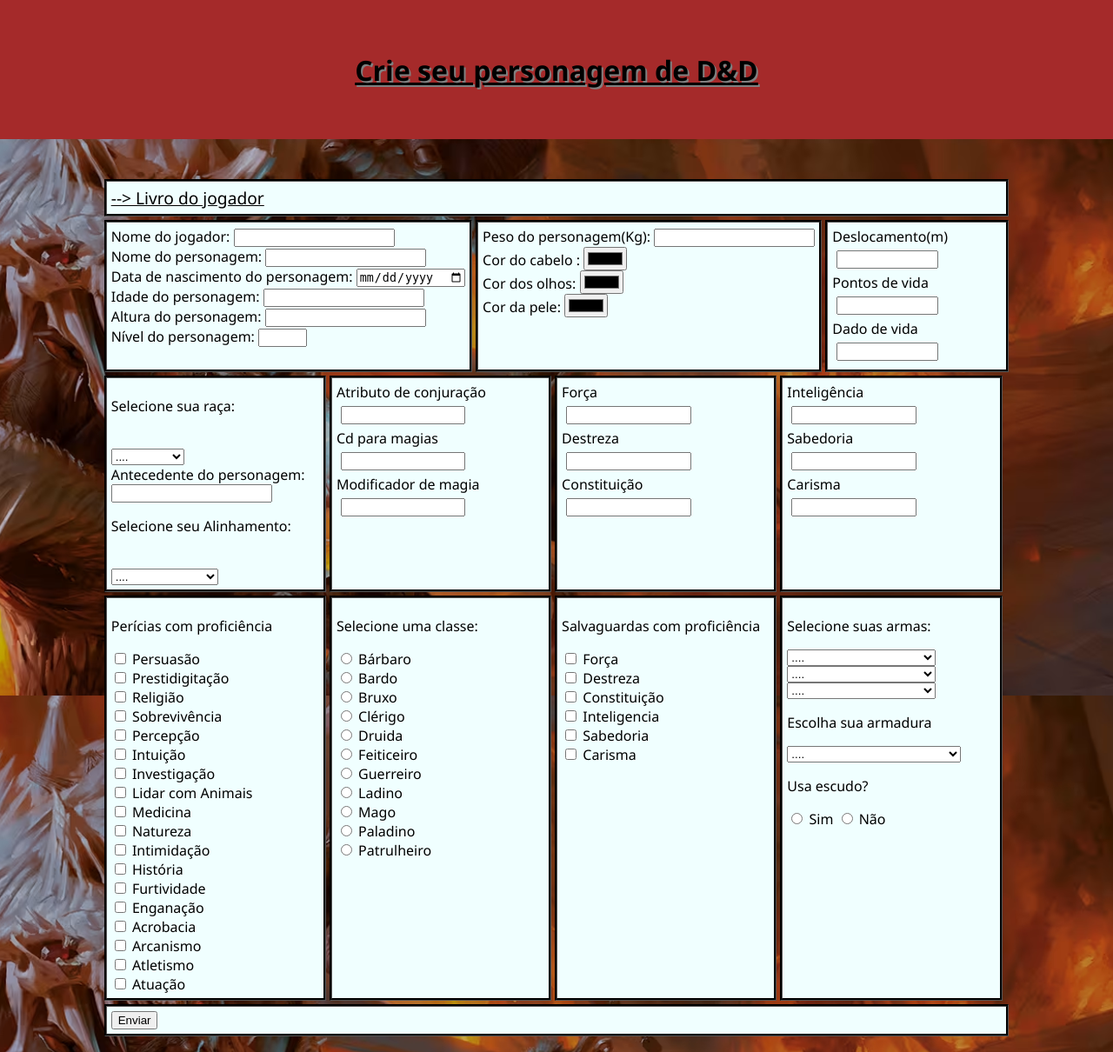
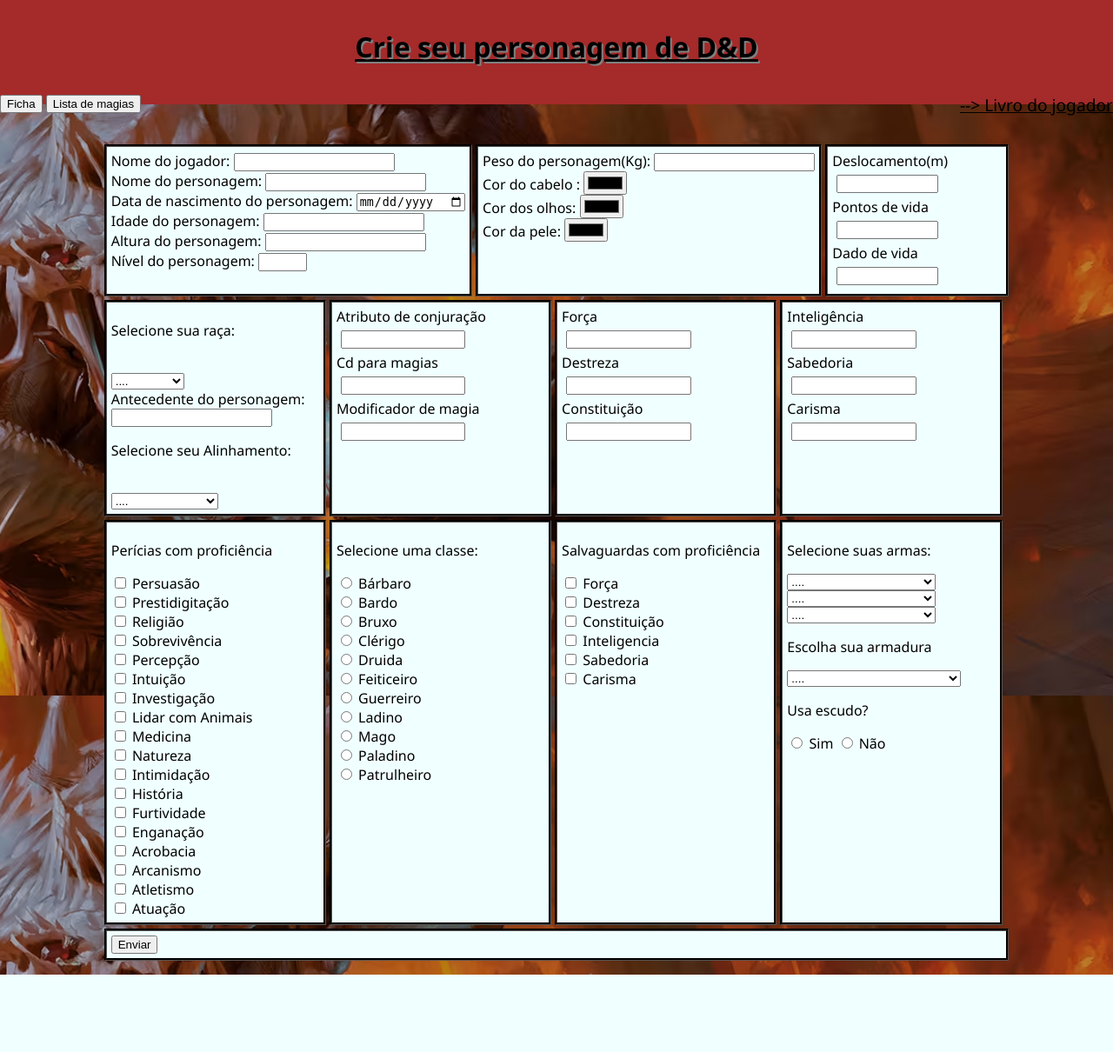
Before and after one commit to pdrlbueno/Projeto-ficha-online, a PHP site: page / in a window 1280 px wide. Shown: the whole page at 87% size. After the commit the page ends 1121 px from the top, so only its background shows below. Run offline with PHP 8.4, Linux system fonts and the light colour scheme.

Commit message:
UPT - Implementação de abas

```diff
--- a/index.html
+++ b/index.html
@@ -10,17 +10,25 @@
 
 <body>
     <header>
+        <div class="tittle_headder">
             <p>Crie seu personagem de D&D</p>
+
+        </div>
+        <div class="sec_header">
+            <div>
+                <button  class="Abalink" onclick="AbrirAba(event , 'ficha')">Ficha</button>
+                <button class="Abalink" onclick="AbrirAba(event , 'magias')">Lista de magias</button>
+            </div>
+            <a href="https://drive.google.com/file/d/1NG2IqUV99dezji9ayG3obxtU2CqKU6Re/view?usp=sharing"
+                class="link" target="_blank">--> Livro do jogador
+            </a>
+        </div>
     </header>
     <br>
     <br>
     <main>
+        <div id="ficha"  class="tabcontent">
             <form id="form" name="form">
-            <div class="box">
-                <a href="https://drive.google.com/file/d/1NG2IqUV99dezji9ayG3obxtU2CqKU6Re/view?usp=sharing"
-                    class="link" target="_blank">--> Livro do jogador
-                </a>
-            </div>
 
 
                 <div class="flex">
@@ -390,6 +398,10 @@
                 </div>
 
             </form>
+        </div>
+        <div id="magias"  class="tabcontent">
+
+        </div>
     </main>
 </body>
 
--- a/script.js
+++ b/script.js
@@ -32,6 +32,24 @@ const classe = document.getElementsByName('classe');
 
 
 
+function AbrirAba(event , Abaname){
+    var i, tabcontent , Abalink;
+ // Get all elements with class="tabcontent" and hide them
+ tabcontent = document.getElementsByClassName("tabcontent");
+ for (i = 0; i < tabcontent.length; i++) {
+   tabcontent[i].style.display = "none";
+ }
+
+ // Get all elements with class="tablinkSs" and remove the class "active"
+ Abalink = document.getElementsByClassName("Abalink");
+ for (i = 0; i < Abalink.length; i++) {
+    Abalink[i].className = Abalink[i].className.replace(" active", "");
+ }
+
+ // Show the current tab, and add an "active" class to the button that opened the tab
+ document.getElementById(Abaname).style.display = "block";
+ evt.currentTarget.className += " active";
+}
 
 
 
--- a/style.css
+++ b/style.css
@@ -1,17 +1,26 @@
 header {
+    height: 15%;
+    width: 100%;
+    background-color: brown;
+
+}
+.tittle_headder{
     text-decoration: underline;
     text-shadow: 2px 2px gray;
-    height: 20%;
-    background-color: brown;
+
     font-size: 200%;
     font-weight: 600;
     display: flex;
     align-items: center;
     justify-content: center;
-    width: 100%;
+
     flex-wrap: wrap;
     text-align: center;
 
+}
+.sec_header{
+    display: flex;
+    justify-content: space-between;
 }
 
 body {
```
Lines whose indentation alone changed are shown as unchanged.
